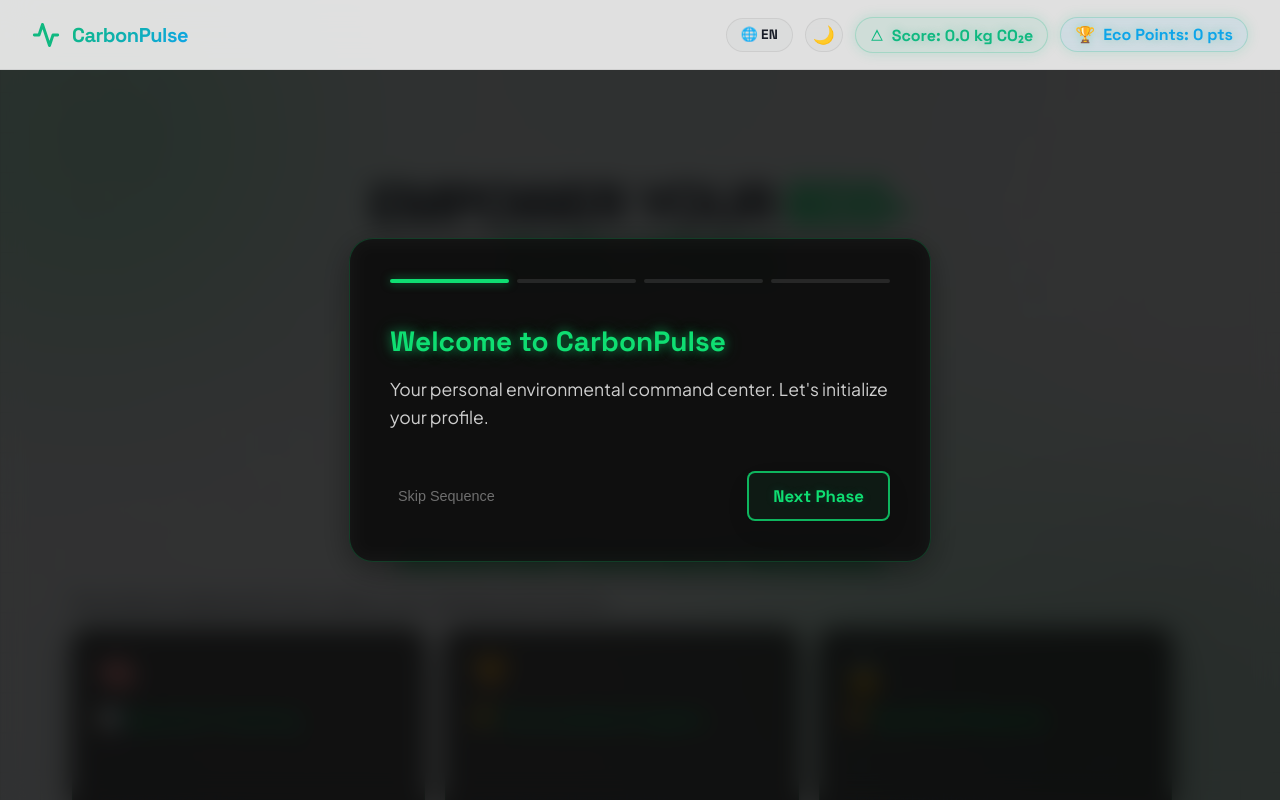
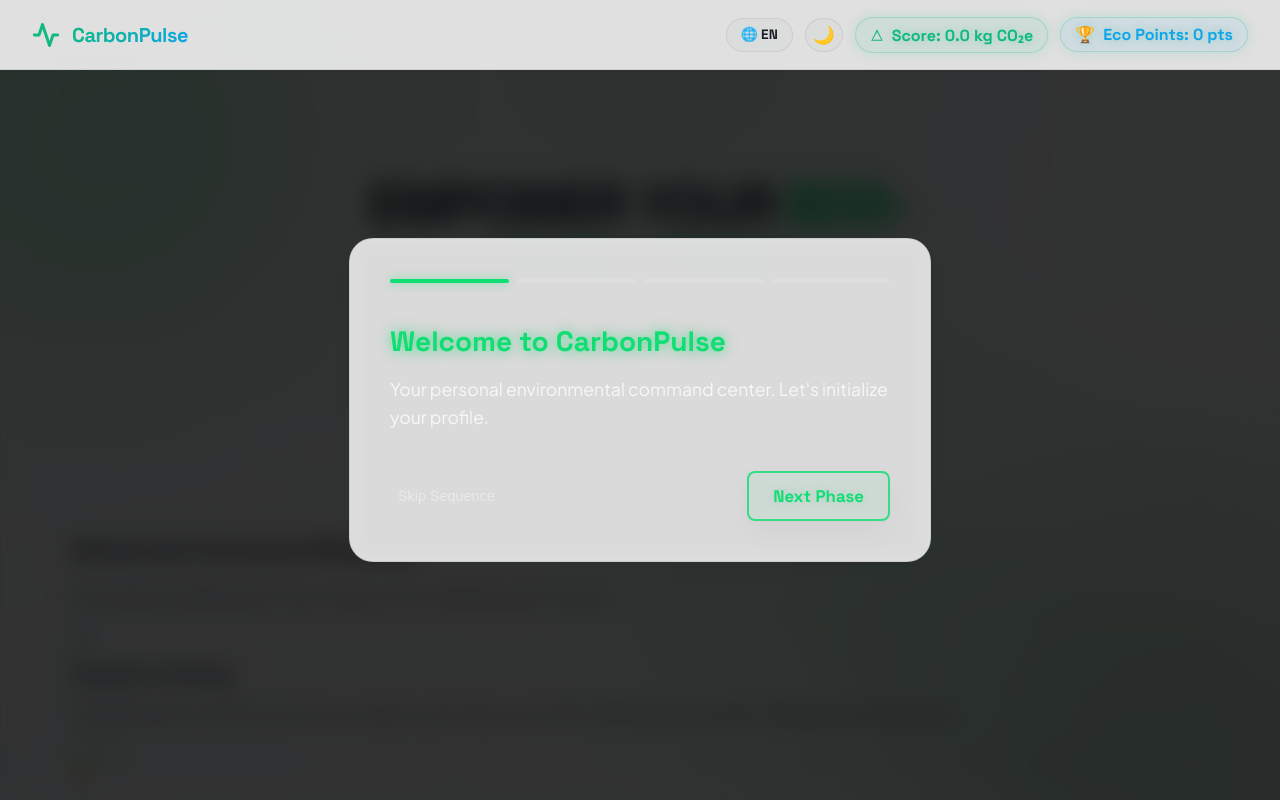
Before and after one commit to Viswanathan49/carbon-awareness-platform, a React (Vite) app: page / in a window 1280 px wide. Shown: the top 800 px of the page. Built offline with nearby package versions, Linux system fonts and the light colour scheme.

Commit message:
fix: theme-aware glass-card and scrollbar, remove duplicate features section, rebuild CommandModules with proper light/dark card styling

```diff
--- a/src/components/CommandModules.jsx
+++ b/src/components/CommandModules.jsx
@@ -4,51 +4,88 @@ const modules = [
   {
     title: 'Dynamic Tracking',
     icon: '📊',
-    description: 'Log and audit your personal metrics, transport parameters, and utility parameters directly via client execution pipelines.',
-    color: 'from-[#0FDE72] to-emerald-500'
+    description: 'Log and audit your personal metrics, transport parameters, and utility data directly via client-side execution pipelines.',
+    accent: '#0FDE72',
+    bg: 'bg-[#0FDE72]/5 dark:bg-[#0FDE72]/5',
+    border: 'border-[#0FDE72]/20',
+    iconBg: 'bg-[#0FDE72]/10',
   },
   {
     title: 'Personalized Insights',
     icon: '💡',
-    description: 'Context-aware optimizations engineered to point out high-impact reduction items specific to your footprint signatures.',
-    color: 'from-[#00D1FF] to-blue-500'
+    description: 'Context-aware optimizations engineered to identify your highest-impact reduction opportunities based on real emission factors.',
+    accent: '#00D1FF',
+    bg: 'bg-[#00D1FF]/5 dark:bg-[#00D1FF]/5',
+    border: 'border-[#00D1FF]/20',
+    iconBg: 'bg-[#00D1FF]/10',
   },
   {
     title: 'Gamified Rewards',
     icon: '🏆',
-    description: 'Accumulate experience points, track streaks, and unlock achievements by converting carbon insights into active habits.',
-    color: 'from-[#B026FF] to-purple-600'
+    description: 'Accumulate eco points, track reduction streaks, and unlock achievements by converting carbon insights into active daily habits.',
+    accent: '#B026FF',
+    bg: 'bg-[#B026FF]/5 dark:bg-[#B026FF]/5',
+    border: 'border-[#B026FF]/20',
+    iconBg: 'bg-[#B026FF]/10',
   }
 ];
 
 export default function CommandModules() {
   return (
-    <section className="w-full max-w-6xl mx-auto py-16 px-4 relative z-10 clear-both">
-      <div className="text-center mb-12">
-        <h2 className="text-3xl md:text-4xl font-extrabold text-gray-900 dark:text-white mb-4">
-          Advanced Command Modules
+    <section className="w-full max-w-6xl mx-auto py-12 px-4 relative z-10 clear-both">
+
+      <div className="text-center mb-10">
+        <h2
+          className="text-3xl md:text-4xl font-extrabold text-gray-900 dark:text-white mb-3"
+          style={{ fontFamily: 'var(--font-display)' }}
+        >
+          Advanced{' '}
+          <span className="text-transparent bg-clip-text bg-gradient-to-r from-[#0FDE72] to-[#00D1FF]">
+            Command Modules
+          </span>
         </h2>
-        <p className="text-gray-600 dark:text-gray-400 font-medium">
+        <p className="text-gray-500 dark:text-gray-400 text-sm font-medium max-w-xl mx-auto">
           Every feature engineered for zero-latency, zero-database performance.
         </p>
       </div>
 
-      <div className="grid grid-cols-1 md:grid-cols-3 gap-8">
+      <div className="grid grid-cols-1 md:grid-cols-3 gap-6">
         {modules.map((mod, idx) => (
-          <div key={idx} className="group relative bg-white dark:bg-[#111111] p-8 rounded-3xl border border-gray-200 dark:border-white/10 shadow-lg hover:shadow-2xl transition-all duration-300 hover:-translate-y-2 overflow-hidden">
-            <div className={`absolute top-0 left-0 w-full h-1.5 bg-gradient-to-r ${mod.color} opacity-80 group-hover:opacity-100 transition-opacity`}></div>
+          <div
+            key={idx}
+            className={`group relative flex flex-col rounded-2xl border p-6 transition-all duration-300 hover:-translate-y-1 hover:shadow-lg bg-white dark:bg-[#111111] ${mod.border}`}
+            style={{ boxShadow: '0 2px 12px rgba(0,0,0,0.06)' }}
+          >
+            {/* Top accent bar */}
+            <div
+              className="absolute top-0 left-0 w-full h-0.5 rounded-t-2xl opacity-60 group-hover:opacity-100 transition-opacity"
+              style={{ background: `linear-gradient(to right, ${mod.accent}, transparent)` }}
+            />
 
-            <div className="text-4xl mb-6 bg-gray-50 dark:bg-black/40 w-16 h-16 rounded-2xl flex items-center justify-center border border-gray-100 dark:border-white/5 shadow-inner">
+            {/* Icon */}
+            <div
+              className={`w-12 h-12 rounded-xl flex items-center justify-center text-2xl mb-4 ${mod.iconBg}`}
+            >
               {mod.icon}
             </div>
 
-            <h3 className="text-xl font-bold text-gray-900 dark:text-white mb-3">
+            {/* Title */}
+            <h3
+              className="text-base font-bold mb-2 text-gray-900 dark:text-white"
+            >
               {mod.title}
             </h3>
 
-            <p className="text-gray-600 dark:text-gray-400 leading-relaxed text-sm md:text-base">
+            {/* Description */}
+            <p className="text-sm text-gray-600 dark:text-gray-400 leading-relaxed flex-grow">
               {mod.description}
             </p>
+
+            {/* Bottom accent dot */}
+            <div className="mt-4 flex items-center gap-1.5">
+              <span className="w-1.5 h-1.5 rounded-full" style={{ backgroundColor: mod.accent }} />
+              <span className="text-xs font-medium" style={{ color: mod.accent }}>Active</span>
+            </div>
           </div>
         ))}
       </div>
--- a/src/components/LandingPage.jsx
+++ b/src/components/LandingPage.jsx
@@ -10,7 +10,7 @@ export default function LandingPage({ onStart, onStartTracker }) {
       {/* Ambient background grid */}
       <div className="bg-tech-grid" style={{ position: 'fixed', inset: 0, pointerEvents: 'none', zIndex: 0 }} />
 
-      {/* ─── HERO SECTION ─── */}
+      {/* ─── HERO SECTION ONLY ─── */}
       <section
         style={{
           position: 'relative',
@@ -23,7 +23,6 @@ export default function LandingPage({ onStart, onStartTracker }) {
           textAlign: 'center',
         }}
       >
-        {/* High-impact slogan */}
         <h1
           className="text-gray-900 dark:text-white"
           style={{
@@ -45,7 +44,6 @@ export default function LandingPage({ onStart, onStartTracker }) {
         <p
           className="text-gray-600 dark:text-gray-300"
           style={{
-            marginTop: '0.25rem',
             fontSize: 'clamp(0.9rem, 2vw, 1.1rem)',
             maxWidth: '560px',
             fontWeight: 300,
@@ -59,17 +57,16 @@ export default function LandingPage({ onStart, onStartTracker }) {
           </b>
         </p>
 
-        {/* CTA buttons */}
         <div style={{ display: 'flex', gap: '1rem', justifyContent: 'center', flexWrap: 'wrap' }}>
           <a
-            href="#features"
+            href="#calculator"
             className="btn-neon btn-pulse neon-btn"
             onClick={(e) => {
               e.preventDefault()
-              document.getElementById('features')?.scrollIntoView({ behavior: 'smooth' })
+              document.getElementById('calculator')?.scrollIntoView({ behavior: 'smooth' })
               onStart && onStart()
             }}
-            aria-label="Start your carbon journey and scroll to features"
+            aria-label="Start your carbon journey"
             style={{ textDecoration: 'none', padding: '12px 24px', fontSize: '0.95rem' }}
           >
             ✨ {t.startJourney || t.cta || 'Start Your Journey'}
@@ -85,76 +82,6 @@ export default function LandingPage({ onStart, onStartTracker }) {
           </button>
         </div>
       </section>
-
-      {/* ─── FEATURES SECTION ─── */}
-      <section
-        id="features"
-        aria-label="Advanced Command Modules"
-        className="relative z-10 flex flex-col items-center py-12 px-6 bg-white/40 dark:bg-black/40 backdrop-blur-md"
-      >
-        <h2
-          className="text-neon-glow"
-          style={{
-            fontFamily: 'var(--font-display)',
-            fontWeight: 800,
-            fontSize: 'clamp(1.4rem, 3vw, 2.2rem)',
-            color: '#0FDE72',
-            marginBottom: '0.5rem',
-            textAlign: 'center',
-            letterSpacing: '-0.02em',
-          }}
-        >
-          Advanced Command Modules
-        </h2>
-        <p className="text-gray-600 dark:text-gray-400 mb-10 text-center text-base">
-          Every feature engineered for zero-latency, zero-database performance.
-        </p>
-
-        {/* Feature grid */}
-        <div
-          className="feature-grid"
-          style={{
-            display: 'grid',
-            gridTemplateColumns: 'repeat(auto-fit, minmax(260px, 1fr))',
-            gap: '1.25rem',
-            width: '100%',
-            maxWidth: '1100px',
-          }}
-        >
-          {/* Wizard card */}
-          <div className="feature-column glass-card bg-white/80 dark:bg-transparent" style={{ padding: '1.5rem', borderRadius: '16px' }}>
-            <div style={{ fontSize: '2rem', marginBottom: '0.75rem' }}>🧠</div>
-            <h3 className="feature-title" style={{ color: '#0FDE72', fontWeight: 700, marginBottom: '0.4rem' }}>
-              {t.feat1Title || 'Insights Wizard'}
-            </h3>
-            <p className="feature-desc text-gray-600 dark:text-gray-400" style={{ lineHeight: 1.6 }}>
-              {t.feat1Desc || 'A multi-step engine that calculates your footprint based on transit, diet, and energy choices — then delivers hyper-targeted advice.'}
-            </p>
-          </div>
-
-          {/* Tracker card */}
-          <div className="feature-column glass-card bg-white/80 dark:bg-transparent" style={{ padding: '1.5rem', borderRadius: '16px' }}>
-            <div style={{ fontSize: '2rem', marginBottom: '0.75rem' }}>🏆</div>
-            <h3 className="feature-title" style={{ color: '#0FDE72', fontWeight: 700, marginBottom: '0.4rem' }}>
-              {t.feat2Title || 'Gamified Tracker'}
-            </h3>
-            <p className="feature-desc text-gray-600 dark:text-gray-400" style={{ lineHeight: 1.6 }}>
-              {t.feat2Desc || 'Log daily eco-habits and watch your carbon score drop in real time. Instant rewards. Zero friction.'}
-            </p>
-          </div>
-
-          {/* Rewards / Auth card */}
-          <div className="feature-column glass-card bg-white/80 dark:bg-transparent" style={{ padding: '1.5rem', borderRadius: '16px' }}>
-            <div style={{ fontSize: '2rem', marginBottom: '0.75rem' }}>🔒</div>
-            <h3 className="feature-title" style={{ color: '#0FDE72', fontWeight: 700, marginBottom: '0.4rem' }}>
-              {t.feat3Title || 'Zero-Trust Auth'}
-            </h3>
-            <p className="feature-desc text-gray-600 dark:text-gray-400" style={{ lineHeight: 1.6 }}>
-              {t.feat3Desc || 'Your data never leaves the browser. Pure localStorage persistence — no databases, no API keys, no exposed attack surface.'}
-            </p>
-          </div>
-        </div>
-      </section>
     </div>
   )
 }
--- a/src/index.css
+++ b/src/index.css
@@ -1056,9 +1056,15 @@ body.dark .bg-tech-grid {
 
 /* Glassmorphism Cards */
 .glass-card {
-  background: rgba(18, 18, 18, 0.7) !important;
+  background: rgba(255, 255, 255, 0.85) !important;
   backdrop-filter: blur(10px) !important;
   -webkit-backdrop-filter: blur(10px) !important;
+  border: 1px solid rgba(0, 0, 0, 0.08) !important;
+  box-shadow: 0 8px 32px 0 rgba(0, 0, 0, 0.08) !important;
+}
+
+body.dark .glass-card {
+  background: rgba(18, 18, 18, 0.7) !important;
   border: 1px solid rgba(15, 222, 114, 0.2) !important;
   box-shadow: 0 8px 32px 0 rgba(0, 0, 0, 0.37) !important;
 }
@@ -1120,19 +1126,30 @@ body.dark .bg-tech-grid {
   100% { transform: translate(80px, 120px) scale(1.2); }
 }
 
-/* Custom Cyberpunk Scrollbar */
+/* Custom Scrollbar — theme-aware */
 ::-webkit-scrollbar {
-  width: 10px;
+  width: 8px;
 }
 ::-webkit-scrollbar-track {
-  background: #121212; /* Deep dark background */
+  background: #f1f5f9;
 }
 ::-webkit-scrollbar-thumb {
-  background: rgba(15, 222, 114, 0.2); /* Faint neon glow */
+  background: rgba(16, 185, 129, 0.3);
   border-radius: 5px;
+  border: 1px solid rgba(16, 185, 129, 0.4);
+}
+::-webkit-scrollbar-thumb:hover {
+  background: rgba(16, 185, 129, 0.6);
+}
+
+body.dark ::-webkit-scrollbar-track {
+  background: #121212;
+}
+body.dark ::-webkit-scrollbar-thumb {
+  background: rgba(15, 222, 114, 0.2);
   border: 1px solid rgba(15, 222, 114, 0.5);
 }
-::-webkit-scrollbar-thumb:hover {
-  background: rgba(15, 222, 114, 0.6); /* Bright neon glow on hover */
+body.dark ::-webkit-scrollbar-thumb:hover {
+  background: rgba(15, 222, 114, 0.6);
   box-shadow: 0 0 10px rgba(15, 222, 114, 0.8);
 }
```
